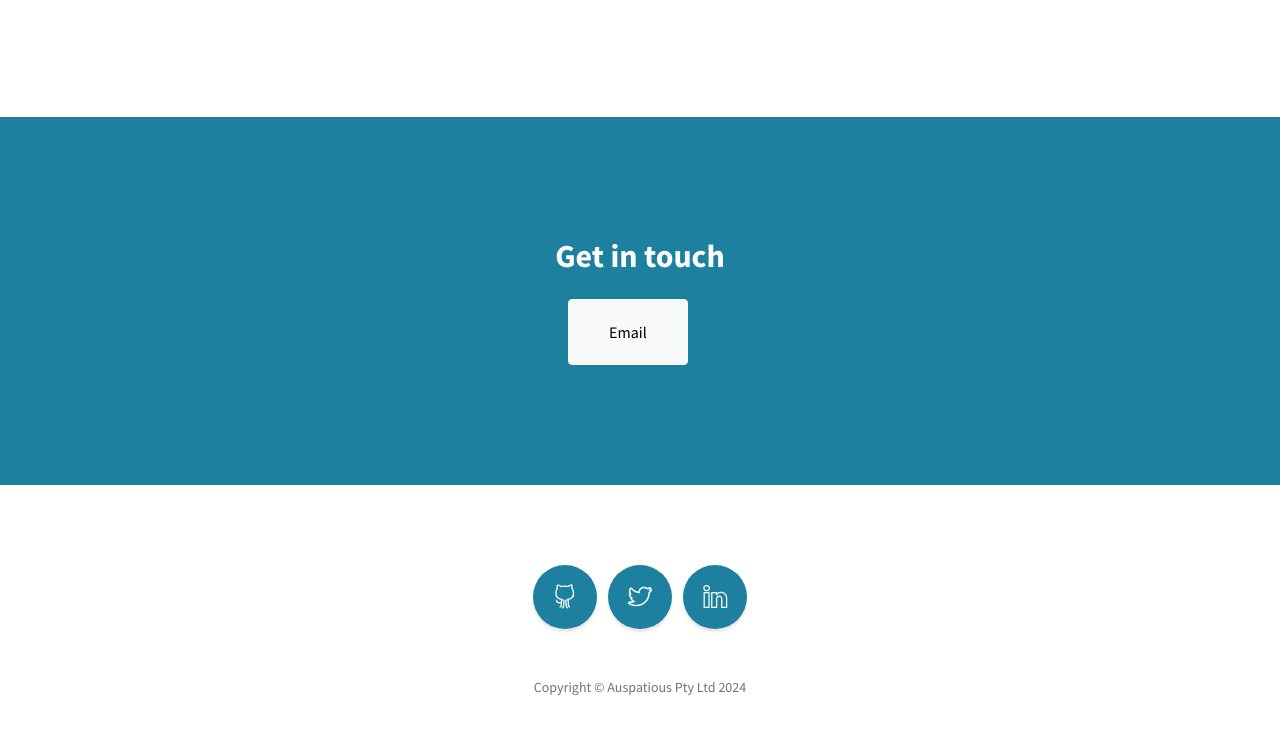
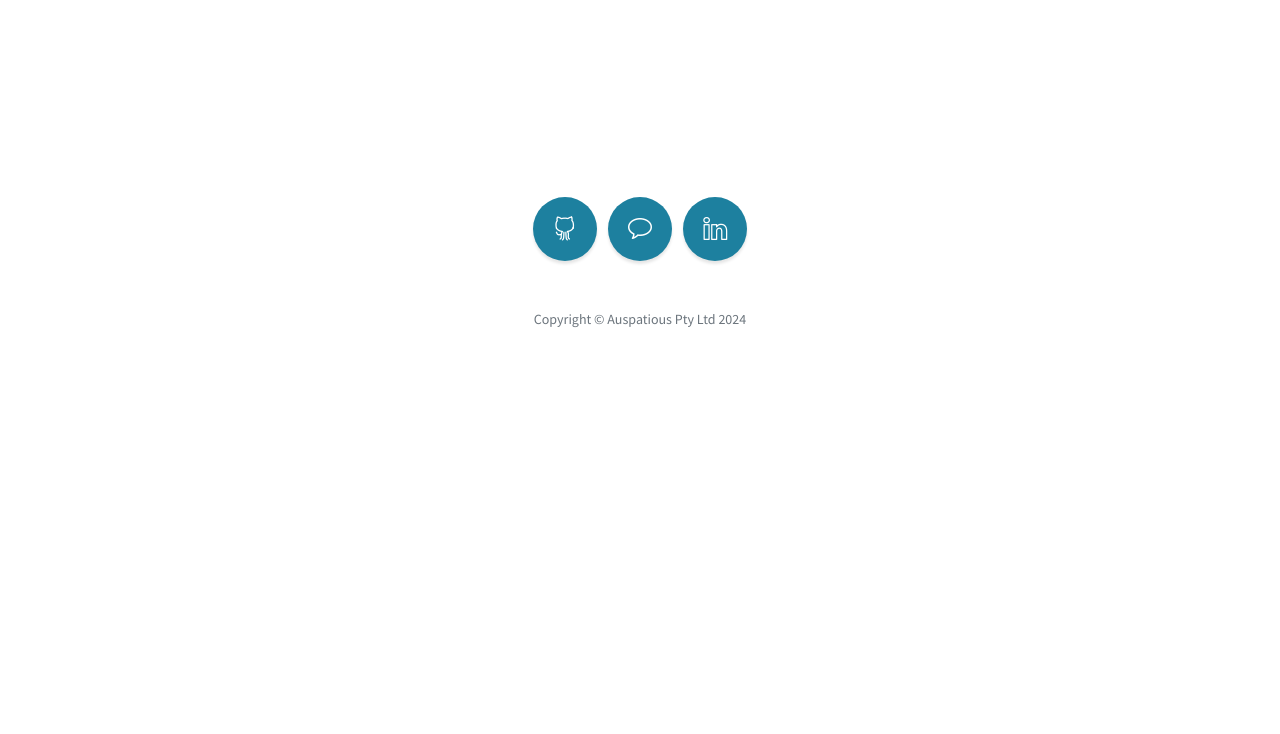
Before and after one commit to auspatious/auspatious.com, a plain HTML site: page index.html in a window 1280 px wide. Shown: the part 2678-3412 px from the top of the page. After the commit the page ends 3088 px from the top, so only its background shows below. Drawn offline with nearby package versions, Linux system fonts and the light colour scheme.

Commit message:
Deploying to gh-pages from @ auspatious/auspatious.com@2353b19bb849da15eae7d7b0fed3c3bc22afbad2 🚀

```diff
--- a/index.html
+++ b/index.html
@@ -91,13 +91,6 @@
                 </div>
             </div>
         </section>
-        <!-- Call to Action-->
-        <section class="content-section bg-primary text-white">
-            <div class="container px-4 px-lg-5 text-center">
-                <h2 class="mb-4">Get in touch</h2>
-                <a class="btn btn-xl btn-light me-4" href="mailto:alex@auspatious.com">Email</a>
-            </div>
-        </section>
         <!-- Footer-->
         <footer class="footer text-center">
             <div class="container px-4 px-lg-5">
@@ -106,7 +99,7 @@
                         <a class="social-link rounded-circle text-white mr-3" href="https://github.com/alexgleith"><i class="icon-social-github"></i></a>
                     </li>
                     <li class="list-inline-item">
-                        <a class="social-link rounded-circle text-white mr-3" href="https://bsky.app/profile/ausp.io"><i class="icon-social-twitter"></i></a>
+                        <a class="social-link rounded-circle text-white mr-3" href="https://bsky.app/profile/ausp.io"><i class="icon-bubble"></i></a>
                     </li>
                     <li class="list-inline-item">
                         <a class="social-link rounded-circle text-white mr-3" href="https://www.linkedin.com/in/alex-leith/"><i class="icon-social-linkedin"></i></a>
```
